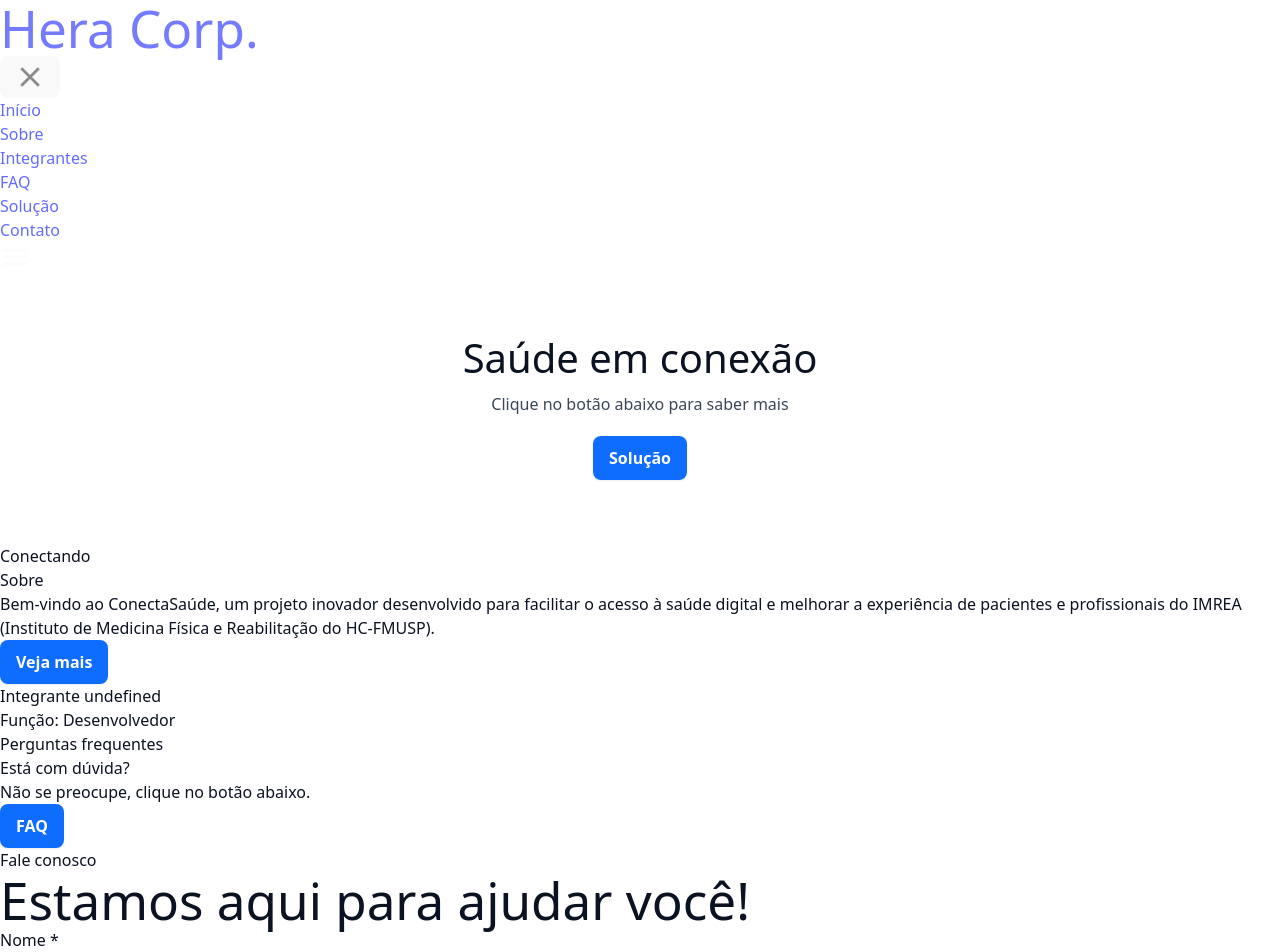
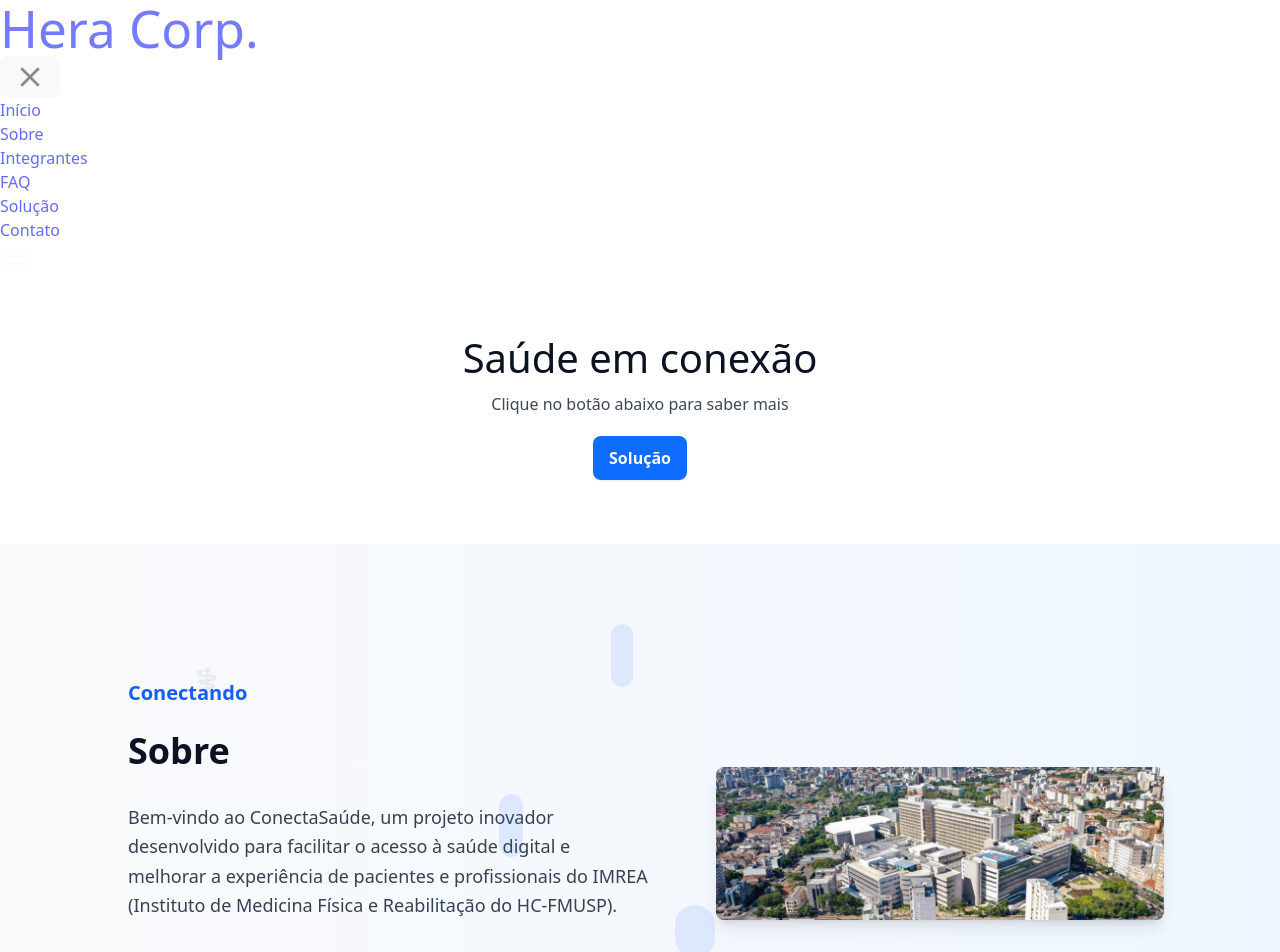
Before and after one commit to pedrozhd/hera_corp, a React (Vite) app: page / in a window 1280 px wide. Shown: the top 952 px of the page. Built offline with nearby package versions, Linux system fonts and the light colour scheme.

Commit message:
Modifica About Component

```diff
--- a/src/components/aboutproject.tsx
+++ b/src/components/aboutproject.tsx
@@ -1,20 +1,34 @@
 import { Link } from 'react-router-dom'
+import aboutImage from '../assets/image 2.png'
+import FloatingElements from './FloatingElements'
 
 const AboutProject = () => {
   return (
-    <section className="container-sobre" id="sobre">
-      <div className="sobre-1">
-        <p className="sobre-1-p ">Conectando </p>
-        <h2>Sobre</h2>
-        <p>
+    <section className="flex items-center justify-between min-h-[600px] gap-8 px-5 py-16 bg-gradient-to-r from-gray-50 to-blue-50 mb-10 lg:flex-row lg:px-20 flex-col text-center lg:text-left relative overflow-hidden" id="sobre">
+      <FloatingElements theme="light" density="medium" />
+      <div className="flex-1 flex flex-col gap-4 ml-0 lg:ml-12 max-w-2xl">
+        <p className="text-xl text-blue-600 font-semibold mb-2">Conectando</p>
+        <h2 className="text-3xl lg:text-4xl font-semibold mb-4">Sobre</h2>
+        <p className="text-lg leading-relaxed text-gray-700 mb-6">
           Bem-vindo ao ConectaSaúde, um projeto inovador desenvolvido para facilitar o acesso à
           saúde digital e melhorar a experiência de pacientes e profissionais do IMREA (Instituto de
           Medicina Física e Reabilitação do HC-FMUSP).
         </p>
-        <Link to="/about" className="btn-solucao">Veja mais</Link>
+        <Link
+          to="/about"
+          className="inline-block px-6 py-3 bg-blue-600 text-white rounded-lg font-semibold transition-all duration-200 shadow-sm hover:bg-blue-700 hover:-translate-x-1 active:translate-y-0.5 focus:outline-2 focus:outline-blue-300 focus:outline-offset-2 self-start"
+        >
+          Veja mais
+        </Link>
       </div>
-      <div className="sobre-2">
-        {/* <img src="../../Images/img-sobre-1.jpg" alt="" /> */}
+      <div className="flex-1 flex justify-center">
+        <div className="w-full max-w-md">
+          <img
+            src={aboutImage}
+            alt="ConectaSaúde - Telemedicina"
+            className="w-full h-auto rounded-lg shadow-lg hover:transform hover:-translate-y-2 transition-all duration-500"
+          />
+        </div>
       </div>
     </section>
   )
```
